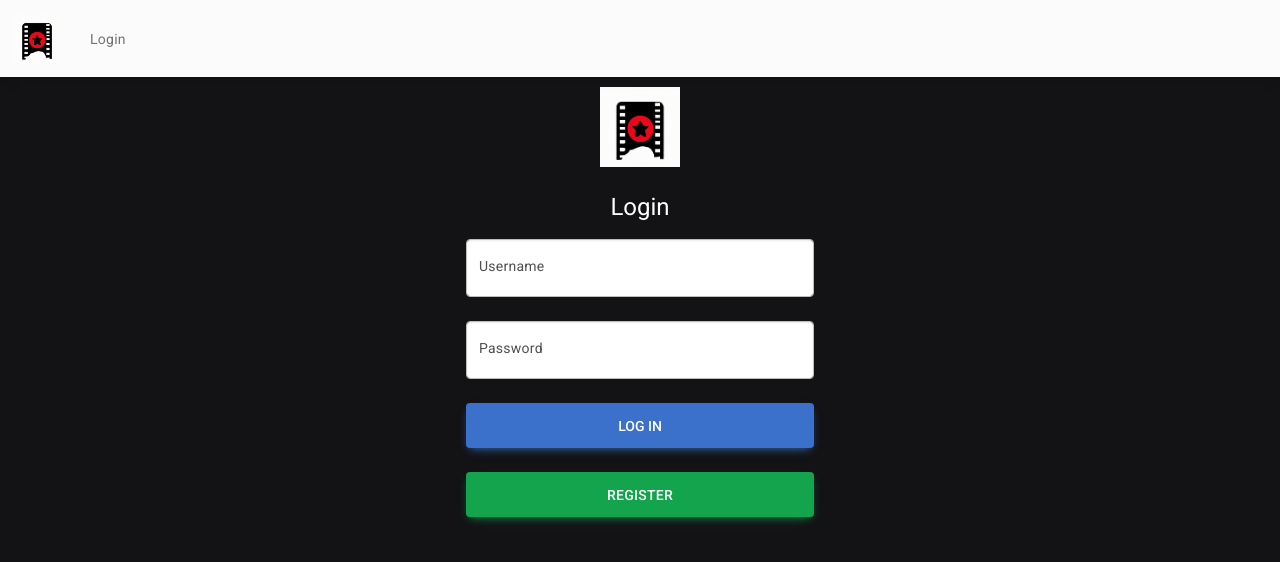
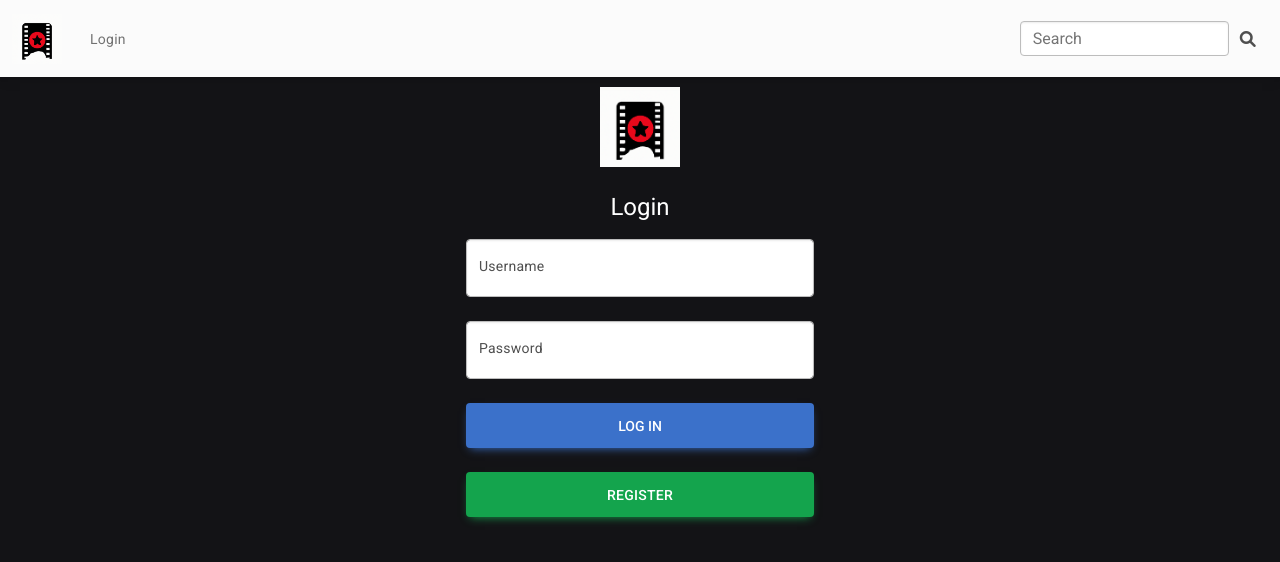
Before and after one commit to happylucylocket/SoBadItsGood, an Angular app in the folder sobaditsgood/: page /login in a window 1280 px wide. Shown: the top 562 px of the page. Built offline with nearby package versions, Linux system fonts and the light colour scheme; no server answers.

Commit message:
Search bar now visible without needing a login

```diff
--- a/sobaditsgood/src/app/app.component.html
+++ b/sobaditsgood/src/app/app.component.html
@@ -41,15 +41,18 @@
     </div>
     <!-- Collapsible wrapper -->
     <!-- Right elements -->
+    <div class="d-flex align-items-center">
+      <form class="d-flex input-group w-auto">
+        <input type="search" class="form-control rounded" placeholder="Search" aria-label="Search" aria-describedby="search-addon"/>
+        <span class="input-group-text border-0" id="search-addon">
+          <i class="fas fa-search"></i>
+        </span>
+      </form>
+    </div>
     <div *ngIf="session; then showUser; else blockUserData"></div>
     <ng-template #showUser>
       <div class="d-flex align-items-center">
-        <form class="d-flex input-group w-auto">
-          <input type="search" class="form-control rounded" placeholder="Search" aria-label="Search" aria-describedby="search-addon"/>
-          <span class="input-group-text border-0" id="search-addon">
-            <i class="fas fa-search"></i>
-          </span>
-        </form>
+
         <!-- Notifications -->
         <div class="dropdown">
           <a class="text-reset me-4 dropdown-toggle hidden-arrow" href="#" id="navbarDropdownMenuLink" role="button" data-mdb-toggle="dropdown" aria-expanded="false">
```
Also changed, not shown: 1 other file (tests, documents, lock files or other folders).
